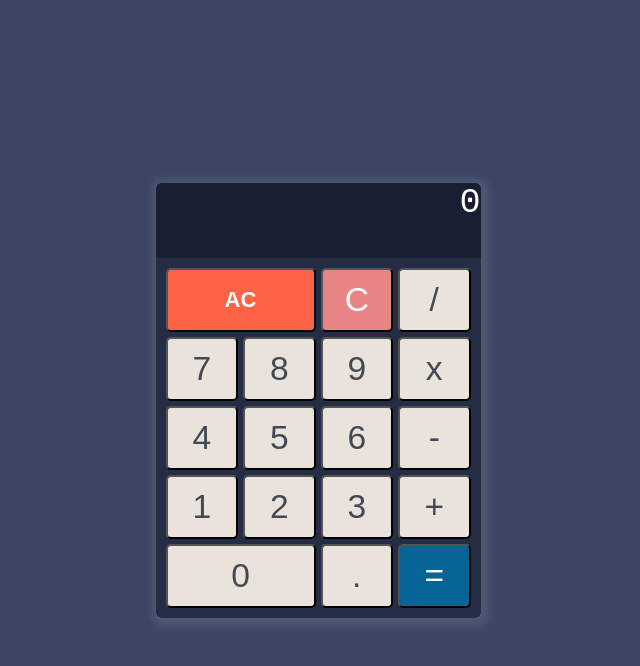
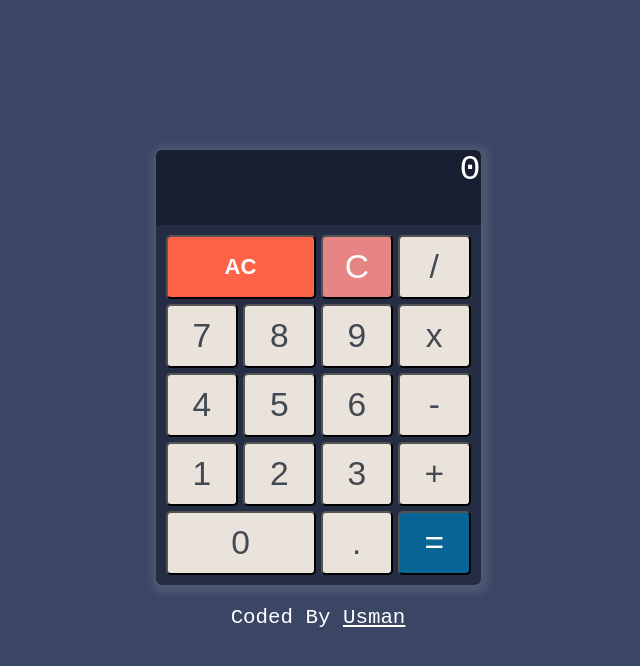
Before and after one commit to usmanLog/Calculator, a React (Create React App) app: page / in a window 1280 px wide. Shown: the top 666 px of the page, without its empty margins (322-962 px from the left). Built offline with nearby package versions, Linux system fonts and the light colour scheme.

Commit message:
add credit

```diff
--- a/src/App.js
+++ b/src/App.js
@@ -13,6 +13,16 @@ function App() {
           <Numbers />
         </div>
       </section>
+      <p className="credits">
+        Coded By{" "}
+        <a
+          href="https://github.com/usmanLog/Calculator"
+          target="_blank"
+          rel="noreferrer"
+        >
+          Usman
+        </a>
+      </p>
     </main>
   );
 }
--- a/src/index.css
+++ b/src/index.css
@@ -17,6 +17,7 @@ code {
   display: flex;
   justify-content: center;
   align-items: center;
+  flex-direction: column;
 }
 
 .wrapper {
@@ -159,3 +160,12 @@ button {
 button:hover {
   opacity: 0.95;
 }
+
+.credits {
+  color: white;
+  font-size: 1.3rem;
+}
+
+a {
+  color: white;
+}
```
